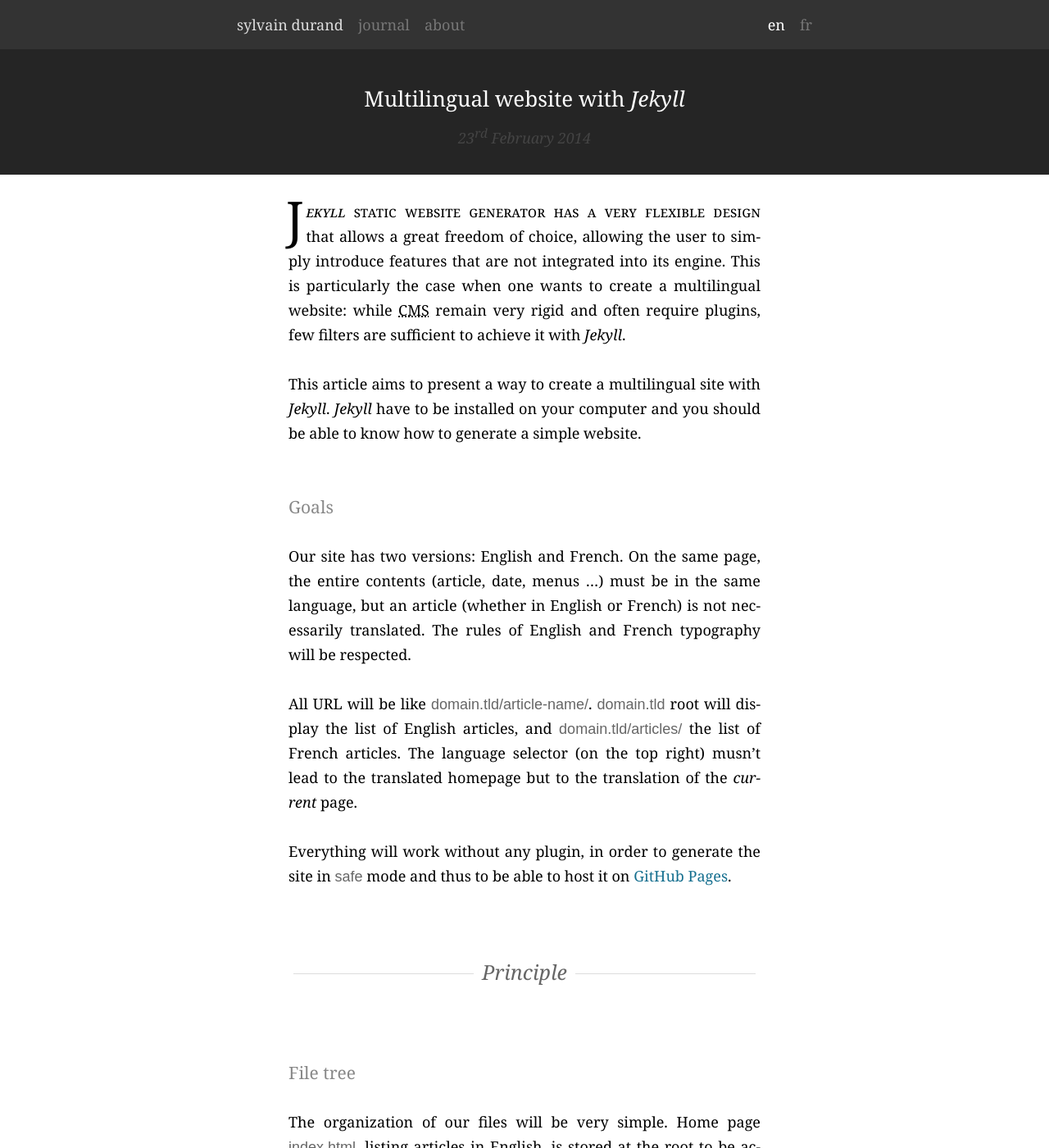
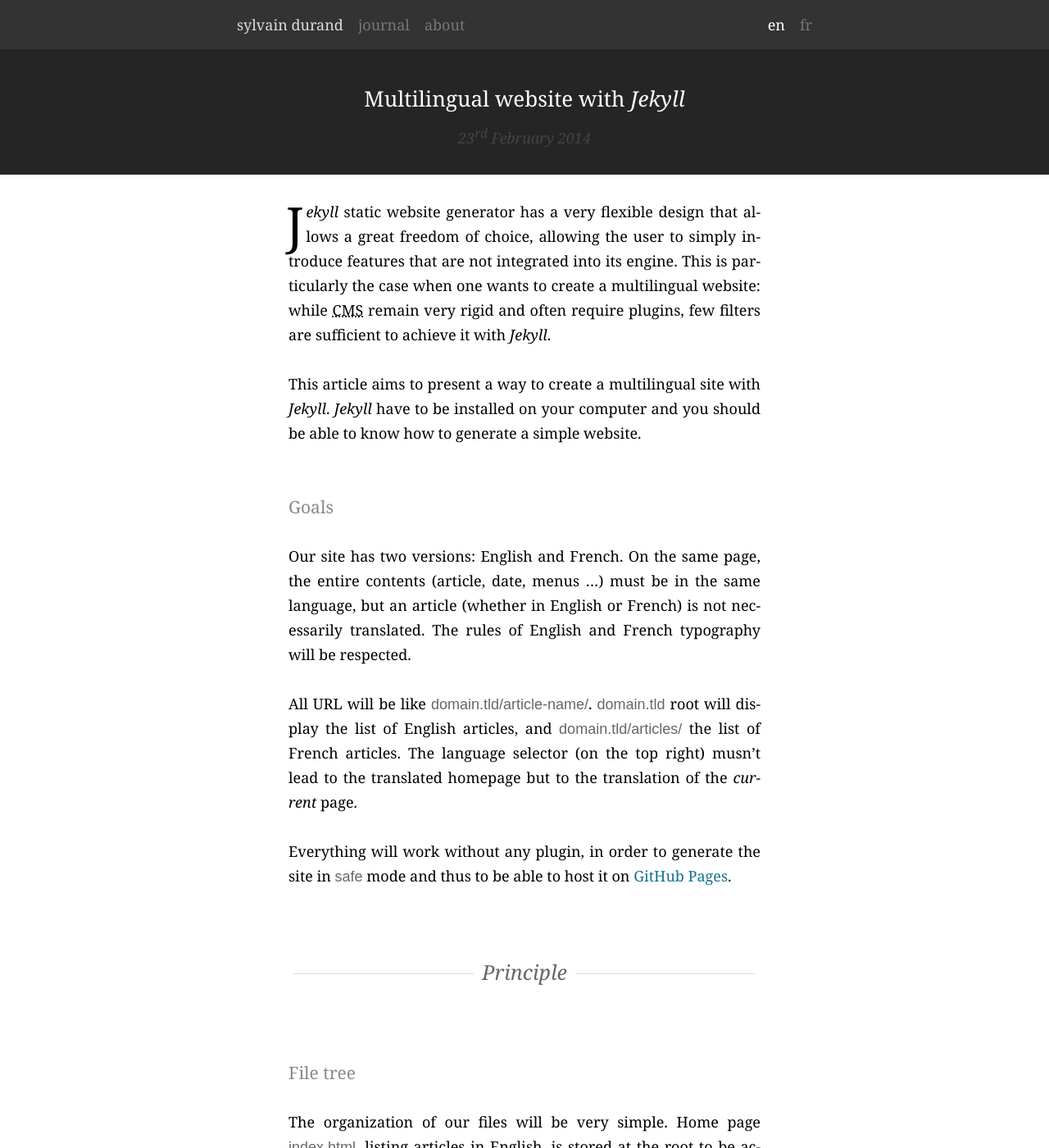
Before and after one commit to simonmeggle/simonmeggle.github.io, a Jekyll site: the page built from _posts/en/Jekyll/2014-02-23-multilingual-website-with-jekyll.md, in a window 1280 px wide and 1400 px high. Shown: the whole window at 82% size. Built offline with Jekyll 4.4.1, drawn with Linux system fonts in a browser that asks for light colours.

Commit message:
Updating lettrine and first line

```diff
--- a/static/assets/style.sass
+++ b/static/assets/style.sass
@@ -65,11 +65,7 @@ p+ul li, p+ol li
   float: left
   margin: 0.13em 0.05em 0 -0.05em
   font-size: 3.333em
-  line-height: 0.5em
-
-.header+p:first-line
-  font-variant: small-caps
-
+  line-height: 0.75em
 
 .caps, sup
   font-size: 0.85em
```
